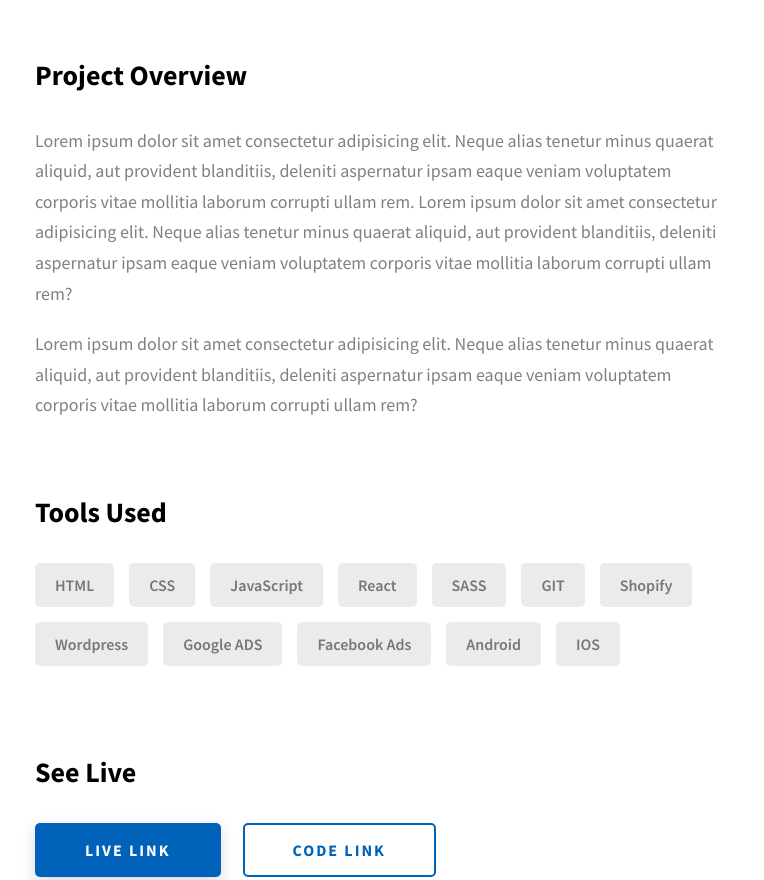
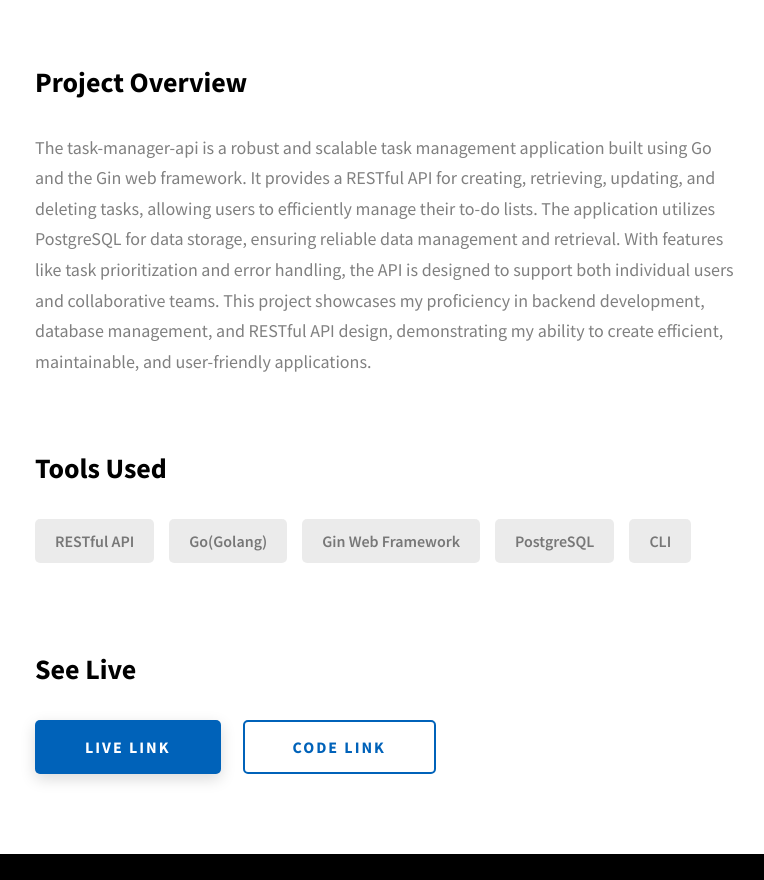
Before and after one commit to riadhchelmouni/riadhchelmouni.com, a website: page project-2.html in a window 1280 px wide. Shown: the part 1341-2221 px from the top of the page, without its empty margins (255-1019 px from the left). Drawn offline with Linux system fonts and the light colour scheme.

Commit message:
first commit

```diff
--- a/project-2.html
+++ b/project-2.html
@@ -27,7 +27,7 @@
               class="header__logo-img"
             />
           </div>
-          <span class="header__logo-sub">John Doe</span>
+          <span class="header__logo-sub">Yazid Riadh Chelmouni</span>
         </div>
         <div class="header__main">
           <ul class="header__links">
@@ -100,7 +100,7 @@
         <div class="project-details__content">
           <div class="project-details__showcase-img-cont">
             <img
-              src="./assets/jpeg/project-mockup-example.jpeg"
+              src="./assets/jpeg/api-Go.jpg"
               alt="Project Image"
               class="project-details__showcase-img"
             />
@@ -109,37 +109,17 @@
             <div class="project-details__desc">
               <h3 class="project-details__content-title">Project Overview</h3>
               <p class="project-details__desc-para">
-                Lorem ipsum dolor sit amet consectetur adipisicing elit. Neque
-                alias tenetur minus quaerat aliquid, aut provident blanditiis,
-                deleniti aspernatur ipsam eaque veniam voluptatem corporis vitae
-                mollitia laborum corrupti ullam rem. Lorem ipsum dolor sit amet
-                consectetur adipisicing elit. Neque alias tenetur minus quaerat
-                aliquid, aut provident blanditiis, deleniti aspernatur ipsam
-                eaque veniam voluptatem corporis vitae mollitia laborum corrupti
-                ullam rem?
-              </p>
-              <p class="project-details__desc-para">
-                Lorem ipsum dolor sit amet consectetur adipisicing elit. Neque
-                alias tenetur minus quaerat aliquid, aut provident blanditiis,
-                deleniti aspernatur ipsam eaque veniam voluptatem corporis vitae
-                mollitia laborum corrupti ullam rem?
+                The task-manager-api is a robust and scalable task management application built using Go and the Gin web framework. It provides a RESTful API for creating, retrieving, updating, and deleting tasks, allowing users to efficiently manage their to-do lists. The application utilizes PostgreSQL for data storage, ensuring reliable data management and retrieval. With features like task prioritization and error handling, the API is designed to support both individual users and collaborative teams. This project showcases my proficiency in backend development, database management, and RESTful API design, demonstrating my ability to create efficient, maintainable, and user-friendly applications.
               </p>
             </div>
             <div class="project-details__tools-used">
               <h3 class="project-details__content-title">Tools Used</h3>
               <div class="skills">
-                <div class="skills__skill">HTML</div>
-                <div class="skills__skill">CSS</div>
-                <div class="skills__skill">JavaScript</div>
-                <div class="skills__skill">React</div>
-                <div class="skills__skill">SASS</div>
-                <div class="skills__skill">GIT</div>
-                <div class="skills__skill">Shopify</div>
-                <div class="skills__skill">Wordpress</div>
-                <div class="skills__skill">Google ADS</div>
-                <div class="skills__skill">Facebook Ads</div>
-                <div class="skills__skill">Android</div>
-                <div class="skills__skill">IOS</div>
+                <div class="skills__skill">RESTful API</div>
+                <div class="skills__skill">Go(Golang)</div>
+                <div class="skills__skill">Gin Web Framework</div>
+                <div class="skills__skill">PostgreSQL</div>
+                <div class="skills__skill">CLI</div>
               </div>
             </div>
             <div class="project-details__links">
```
Also changed, not shown: index.html (+6 -7 lines), assets/jpeg/api-Go.jpg (added).
